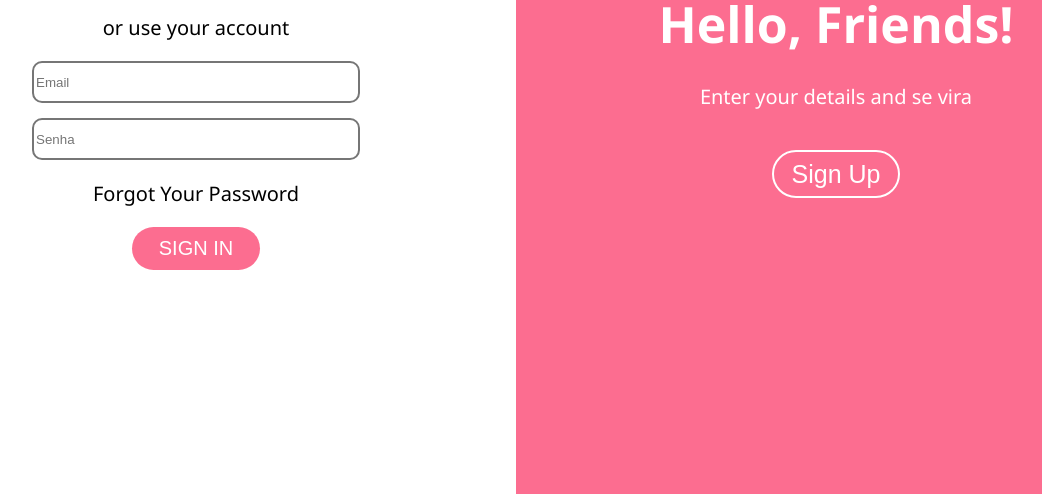
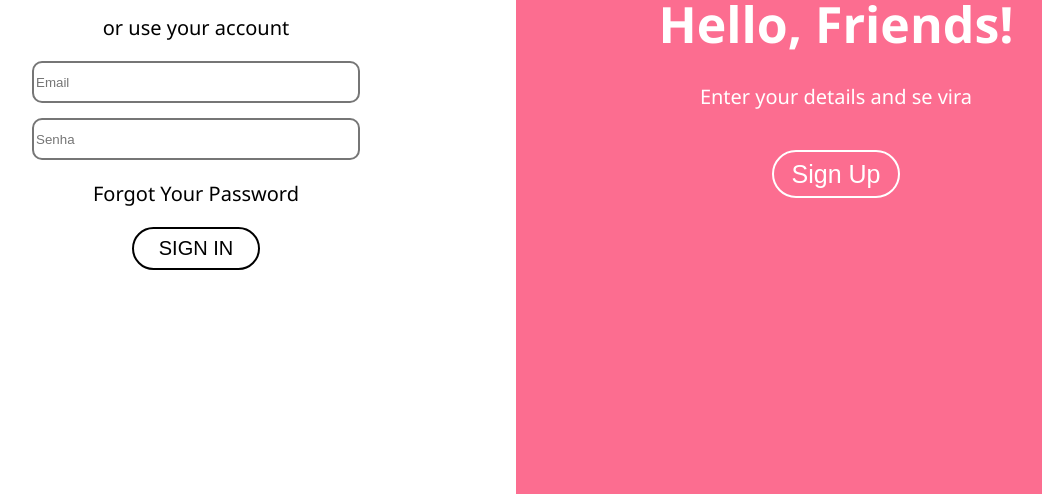
Before and after one commit to Eric02222/atvModelagem, a plain HTML site: page atv/index.html in a window 1280 px wide. In both pictures the pointer is over the button "SIGN IN". Shown: the part 306-800 px from the top of the page, without its empty margins (124-1166 px from the left). Drawn offline with Linux system fonts and the light colour scheme.

Commit message:
Add files via upload

```diff
--- a/atv/style.css
+++ b/atv/style.css
@@ -139,4 +139,13 @@ body {
     border-style: none;
     color: rgb(255, 255, 255);
     background-color: rgb(252, 109, 144);
+    transition: 0.5s;
 }
+
+#btnLogin:hover {
+    color: rgb(0, 0, 0);
+    background-color: rgb(255, 255, 255);
+    border-style: solid;
+    border-color: black;
+    transition: 0.5s;
+}
```
